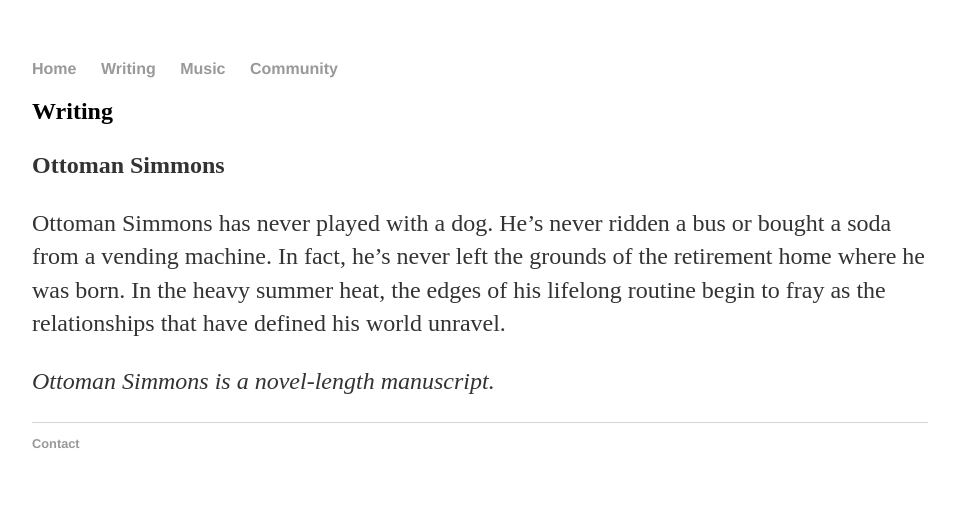
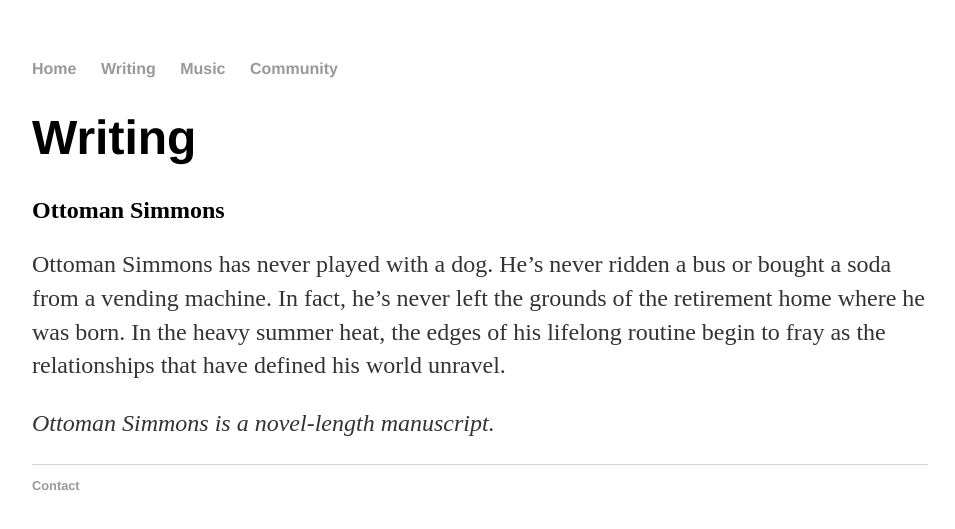
Before and after one commit to chmatie925/chmatie925.github.io, a Jekyll site: the page built from writing.md, in a window 1280 px wide. Shown: the top 529 px of the page, without its empty margins (160-1115 px from the left). Built offline with Jekyll 4.4.1, drawn with Linux system fonts in a browser that asks for light colours; our own code applies the rules of GitHub Pages for plain Markdown files.

```diff
--- a/writing.md
+++ b/writing.md
@@ -1,6 +1,6 @@
-## Writing
+<h1>Writing</h1>
 
-<b>Ottoman Simmons</b>
+<h2>Ottoman Simmons</h2>
 <p>Ottoman Simmons has never played with a dog. He’s never ridden a bus or bought a soda from a vending machine. In fact, he’s never left the grounds of the retirement home where he was born. In the heavy summer heat, the edges of his lifelong routine begin to fray as the relationships that have defined his world unravel.</p>
 
 <p><i>Ottoman Simmons is a novel-length manuscript.</i></p>
```
